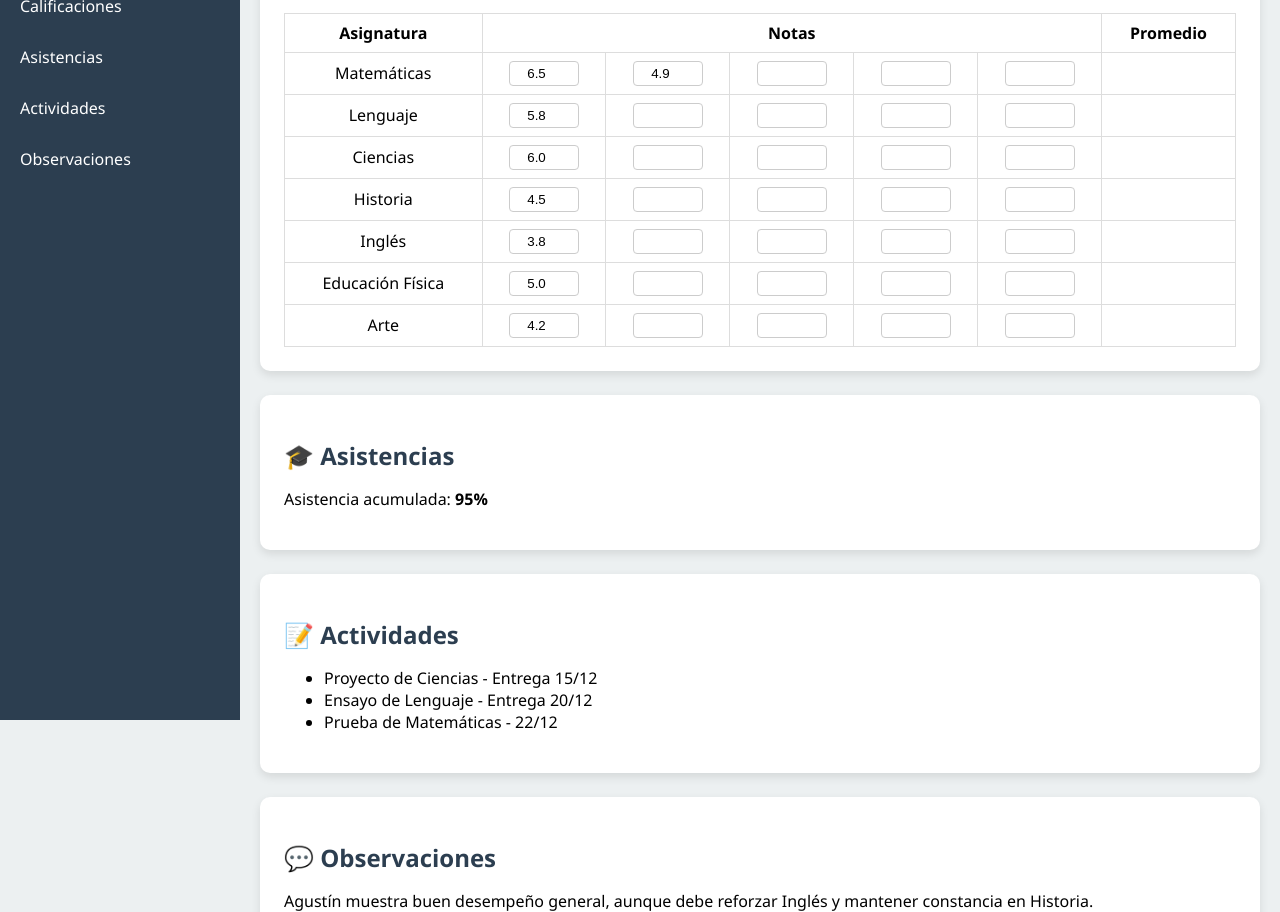
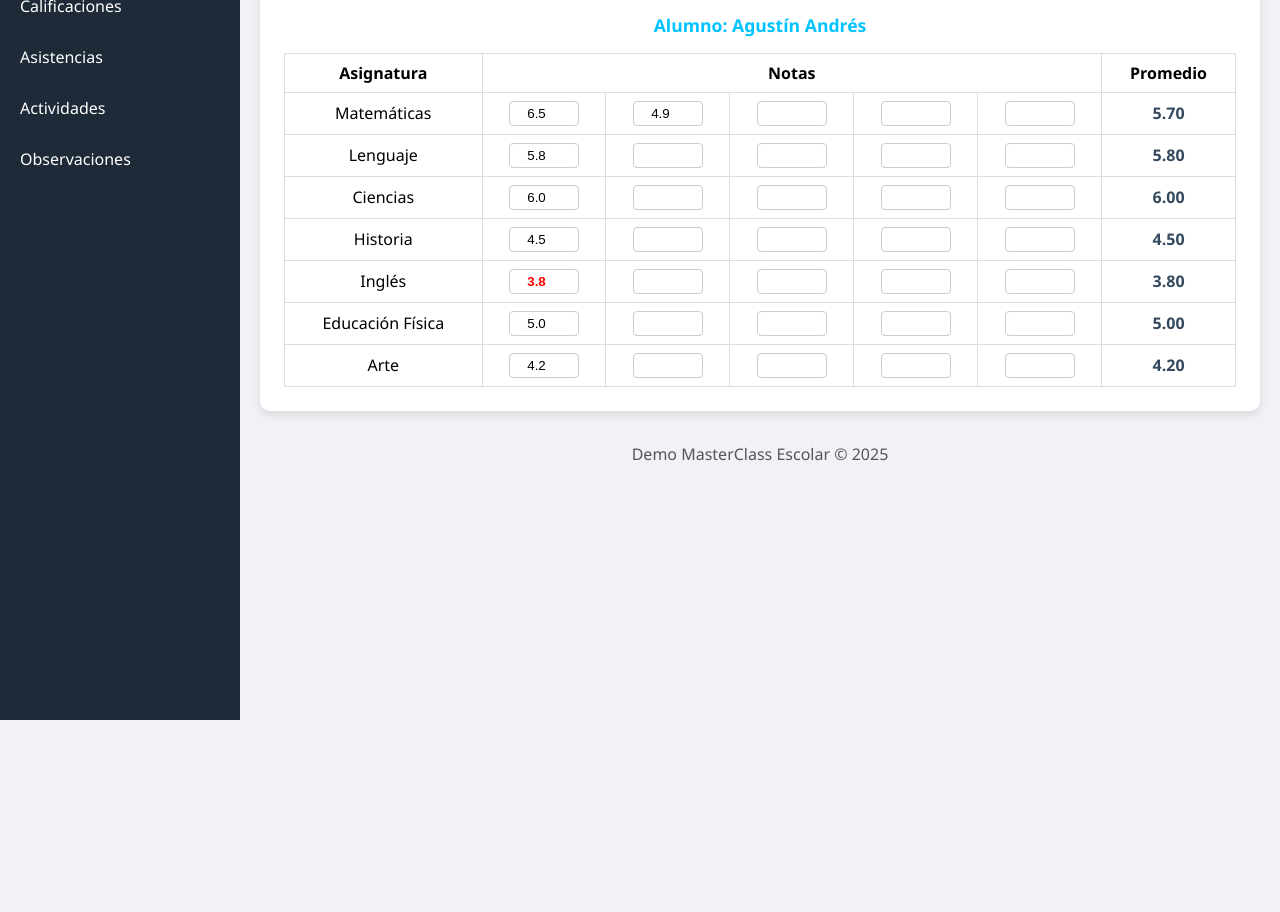
Before and after one commit to LegendCHI/classplus, a plain HTML site: page index.html in a window 1280 px wide. Shown: the part 100-1012 px from the top of the page. After the commit the page ends 800 px from the top, so only its background shows below. Drawn offline with Linux system fonts and the light colour scheme.

Commit message:
Update index.html

```diff
--- a/index.html
+++ b/index.html
@@ -8,12 +8,12 @@
       margin: 0;
       font-family: 'Segoe UI', Tahoma, sans-serif;
       display: flex;
-      background: #ecf0f1;
+      background: #f0f2f5;
     }
     /* Barra lateral */
     .sidebar {
       width: 240px;
-      background: #2c3e50;
+      background: #1e2a38;
       color: white;
       height: 100vh;
       position: fixed;
@@ -23,6 +23,7 @@
       text-align: center;
       margin-bottom: 20px;
       font-size: 1.2rem;
+      color: #00c3ff;
     }
     .sidebar a {
       display: block;
@@ -33,7 +34,7 @@
       transition: background 0.3s;
     }
     .sidebar a:hover {
-      background: #1abc9c;
+      background: #00c3ff;
     }
     /* Contenido principal */
     .main {
@@ -49,7 +50,7 @@
       box-shadow: 0 4px 10px rgba(0,0,0,0.1);
     }
     h2 {
-      color: #2c3e50;
+      color: #1e2a38;
       margin-bottom: 1rem;
     }
     table {
@@ -85,12 +86,19 @@
       margin-top: 2rem;
       color: #555;
     }
+    .student-name {
+      text-align: center;
+      font-size: 1.1rem;
+      font-weight: bold;
+      color: #00c3ff;
+      margin-bottom: 10px;
+    }
   </style>
 </head>
 <body>
   <!-- Barra lateral -->
   <div class="sidebar">
-    <h2>Alumno: Agustín Andrés</h2>
+    <h2>Agustín Andrés</h2>
     <a href="#calificaciones">Calificaciones</a>
     <a href="#asistencias">Asistencias</a>
     <a href="#actividades">Actividades</a>
@@ -102,6 +110,7 @@
     <!-- Calificaciones -->
     <div class="card" id="calificaciones">
       <h2>📚 Calificaciones</h2>
+      <div class="student-name">Alumno: Agustín Andrés</div>
       <table id="gradesTable">
         <tr><th>Asignatura</th><th colspan="5">Notas</th><th>Promedio</th></tr>
         <tr>
@@ -170,28 +179,6 @@
       </table>
     </div>
 
-    <!-- Asistencias -->
-    <div class="card" id="asistencias">
-      <h2>🎓 Asistencias</h2>
-      <p>Asistencia acumulada: <strong>95%</strong></p>
-    </div>
-
-    <!-- Actividades -->
-    <div class="card" id="actividades">
-      <h2>📝 Actividades</h2>
-      <ul>
-        <li>Proyecto de Ciencias - Entrega 15/12</li>
-        <li>Ensayo de Lenguaje - Entrega 20/12</li>
-        <li>Prueba de Matemáticas - 22/12</li>
-      </ul>
-    </div>
-
-    <!-- Observaciones -->
-    <div class="card" id="observaciones">
-      <h2>💬 Observaciones</h2>
-      <p>Agustín muestra buen desempeño general, aunque debe reforzar Inglés y mantener constancia en Historia.</p>
-    </div>
-
     <div class="footer">
       <p>Demo MasterClass Escolar © 2025</p>
     </div>
@@ -218,3 +205,14 @@
             input.classList.remove("low-grade");
           }
         });
+        const avgCell = row.querySelector(".average");
+        avgCell.textContent = count > 0 ? (sum / count).toFixed(2) : "-";
+      });
+    }
+    window.onload = updateGrades;
+    document.querySelectorAll("#gradesTable input").forEach(input => {
+      input.addEventListener("input", updateGrades);
+    });
+  </script>
+</body>
+</html>
```
